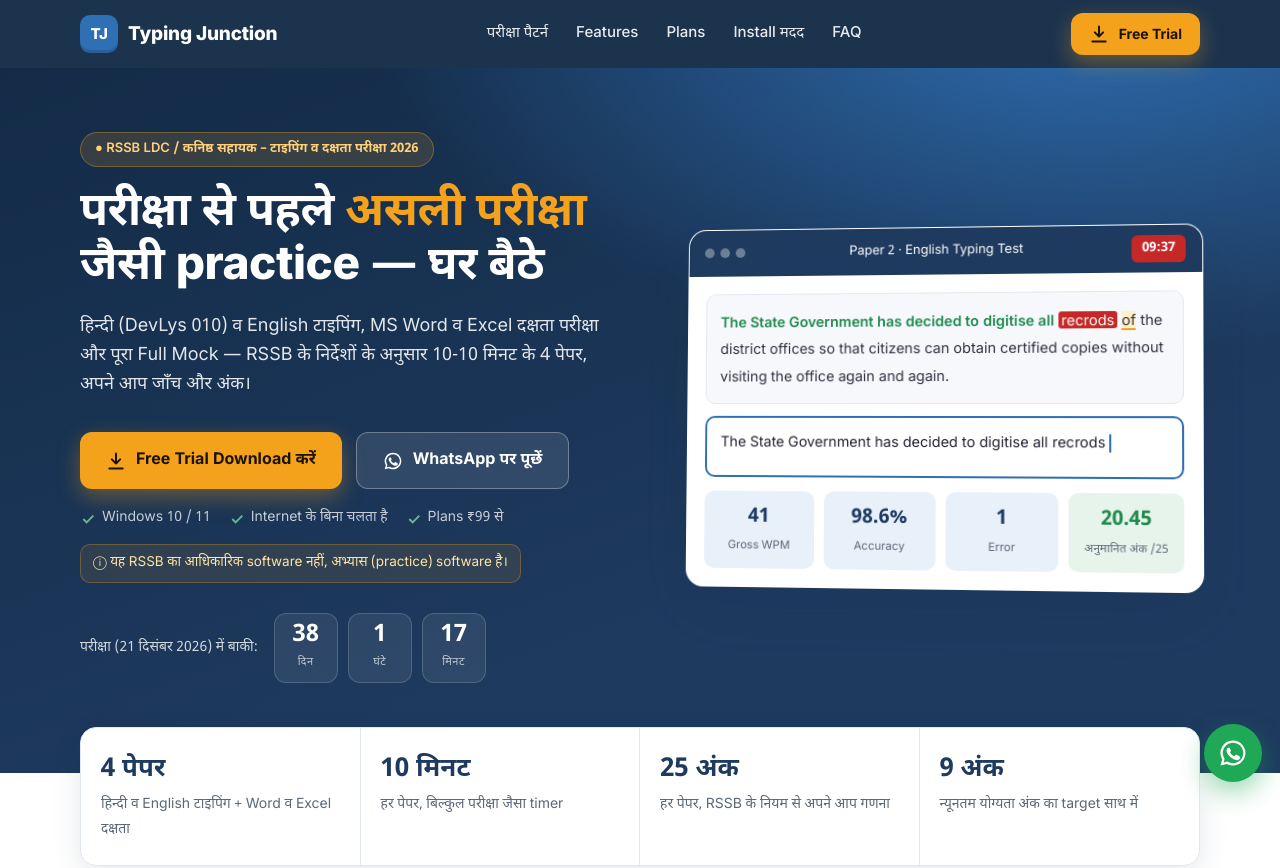
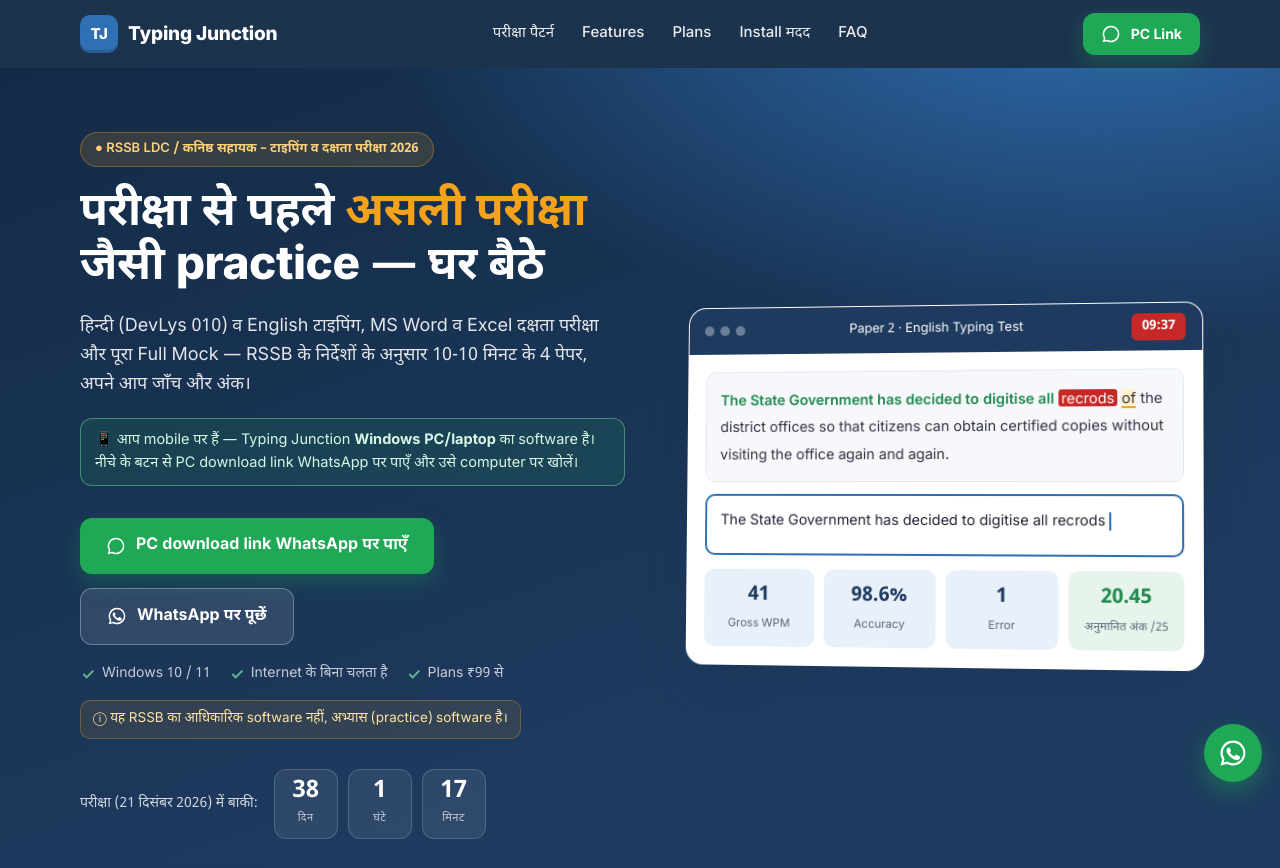
Before and after one commit to DEEPAKSAMRA/typing-junction, a plain HTML site: page index.html in a window 1280 px wide. Shown: the top 868 px of the page. Drawn offline with Linux system fonts and the light colour scheme.

Commit message:
Landing page: WhatsApp PC-link flow for non-Windows visitors, campaign source tag in WhatsApp messages
Co-Authored-By: Claude Opus 5.5 <noreply@anthropic.com>

```diff
--- a/index.html
+++ b/index.html
@@ -56,6 +56,9 @@ header{position:sticky;top:0;z-index:50;background:rgba(19,43,71,.96);backdrop-f
 .micro span{display:flex;align-items:center;gap:6px}
 .micro svg{width:16px;height:16px;color:#7EE2A8}
 .official{margin-top:14px;font-size:13.5px;color:#FFE3A6;background:rgba(244,162,27,.1);border:1px solid rgba(244,162,27,.3);border-radius:10px;padding:8px 12px;display:inline-block}
+.pc-note{display:none;margin-top:18px;font-size:14.5px;background:rgba(31,168,85,.14);border:1px solid rgba(126,226,168,.45);color:#D9F7E6;border-radius:12px;padding:10px 14px}
+.not-pc .pc-note{display:block}
+.not-pc .mbar .btn-wa:not(.dl){display:none}
 .lvl{display:flex;gap:10px;justify-content:center;flex-wrap:wrap;margin-top:22px}
 .lvl span{font-size:13.5px;background:#fff;border:1px solid var(--line);border-radius:999px;padding:5px 14px;color:#334}
 .countdown{display:flex;gap:10px;margin-top:30px;align-items:center;flex-wrap:wrap}
@@ -288,6 +291,7 @@ footer ul{list-style:none;display:grid;gap:8px}
       <span class="tag">● RSSB LDC / कनिष्ठ सहायक – टाइपिंग व दक्षता परीक्षा 2026</span>
       <h1>परीक्षा से पहले <em>असली परीक्षा</em> जैसी practice — घर बैठे</h1>
       <p class="lead">हिन्दी (DevLys 010) व English टाइपिंग, MS Word व Excel दक्षता परीक्षा और पूरा Full Mock — RSSB के निर्देशों के अनुसार 10-10 मिनट के 4 पेपर, अपने आप जाँच और अंक।</p>
+      <p class="pc-note">📱 आप mobile पर हैं — Typing Junction <b>Windows PC/laptop</b> का software है। नीचे के बटन से PC download link WhatsApp पर पाएँ और उसे computer पर खोलें।</p>
       <div class="cta-row">
         <a class="btn btn-primary dl" href="#download"><svg viewBox="0 0 24 24" fill="none" stroke="currentColor" stroke-width="2.4" stroke-linecap="round" stroke-linejoin="round"><path d="M12 3v12m0 0l-5-5m5 5l5-5M4 21h16"/></svg>Free Trial Download करें</a>
         <a class="btn btn-ghost wa" href="#" target="_blank" rel="noopener"><svg viewBox="0 0 24 24" fill="currentColor"><path d="M12 2a10 10 0 00-8.6 15.1L2 22l5-1.3A10 10 0 1012 2zm0 18.2a8.2 8.2 0 01-4.2-1.2l-.3-.2-3 .8.8-2.9-.2-.3A8.2 8.2 0 1112 20.2zm4.5-6.1c-.2-.1-1.5-.7-1.7-.8s-.4-.1-.6.1-.7.8-.8 1-.3.2-.5.1a6.7 6.7 0 01-3.3-2.9c-.3-.4.2-.4.7-1.3.1-.2 0-.3 0-.4l-.8-1.8c-.2-.5-.4-.4-.6-.4h-.5a1 1 0 00-.7.3 3 3 0 00-.9 2.2 5.2 5.2 0 001.1 2.8 11.9 11.9 0 004.6 4c1.7.7 2.4.8 3.2.7a2.8 2.8 0 001.8-1.3 2.3 2.3 0 00.2-1.3c-.1-.1-.3-.2-.5-.3z"/></svg>WhatsApp पर पूछें</a>
@@ -624,10 +628,41 @@ footer ul{list-style:none;display:grid;gap:8px}
 (function(){
   var WA = "917014067853";
   var DOWNLOAD = "https://github.com/DEEPAKSAMRA/typing-junction/releases/latest/download/TypingJunction_Setup.exe";
-  var waMsg = function(t){ return "https://wa.me/" + WA + "?text=" + encodeURIComponent(t); };
+  var PAGE = "https://deepaksamra.github.io/typing-junction/";
+
+  // Source code for WhatsApp messages: [YT-PC] / [YT-M] / [other-source], remembered for this visit.
+  var SRC = "";
+  try {
+    var q = new URLSearchParams(location.search), camp = q.get("utm_campaign") || "", srcp = q.get("utm_source") || "";
+    if (camp === "tj_pc") SRC = "YT-PC";
+    else if (camp === "tj_mobile") SRC = "YT-M";
+    else if (srcp) SRC = srcp.replace(/[^\w-]/g, "").slice(0, 12).toUpperCase();
+    if (SRC) sessionStorage.setItem("tj_src", SRC); else SRC = sessionStorage.getItem("tj_src") || "";
+  } catch (e) {}
+  var tagged = function(t){ return SRC ? t + " [" + SRC + "]" : t; };
+  var waMsg = function(t){ return "https://wa.me/" + WA + "?text=" + encodeURIComponent(tagged(t)); };
+
+  // Windows PC can download directly; phones, tablets, Mac etc. get the PC link on WhatsApp instead.
+  var ua = navigator.userAgent || "";
+  var isWinPC = /Windows NT/i.test(ua) && !/Mobile|Phone|Android/i.test(ua);
+  document.documentElement.classList.add(isWinPC ? "is-pc" : "not-pc");
+
   document.querySelectorAll(".wa").forEach(function(a){ a.href = waMsg("नमस्ते, मुझे Typing Junction (LDC typing software) के बारे में जानकारी चाहिए।"); });
   document.querySelectorAll(".wa-num").forEach(function(s){ s.textContent = "+91 70140 67853"; });
-  document.querySelectorAll(".dl").forEach(function(a){ a.href = DOWNLOAD; a.addEventListener("click", function(){ if (window.gtag) gtag("event","download_trial"); }); });
+  var WA_ICON = '<svg viewBox="0 0 24 24" fill="currentColor"><path d="M12 2a10 10 0 00-8.6 15.1L2 22l5-1.3A10 10 0 1012 2zm0 18.2a8.2 8.2 0 01-4.2-1.2l-.3-.2-3 .8.8-2.9-.2-.3A8.2 8.2 0 1112 20.2z"/></svg>';
+  document.querySelectorAll(".dl").forEach(function(a){
+    if (isWinPC) {
+      a.href = DOWNLOAD;
+      a.addEventListener("click", function(){ if (window.gtag) gtag("event","download_trial"); });
+    } else {
+      a.href = waMsg("नमस्ते, मुझे Typing Junction का PC download link भेजें, मैं इसे computer पर install करूँगा: " + PAGE);
+      a.target = "_blank"; a.rel = "noopener";
+      a.classList.remove("btn-primary"); a.classList.add("btn-wa");
+      var inHeader = !!a.closest("header"), inBar = !!a.closest(".mbar");
+      a.innerHTML = WA_ICON + '<span class="t">' + (inHeader ? "PC Link" : inBar ? "PC link WhatsApp पर पाएँ" : "PC download link WhatsApp पर पाएँ") + "</span>";
+      a.addEventListener("click", function(){ if (window.gtag) gtag("event","pc_link_whatsapp"); });
+    }
+  });
 
   var term = "year";
   function setTerm(t){
```
